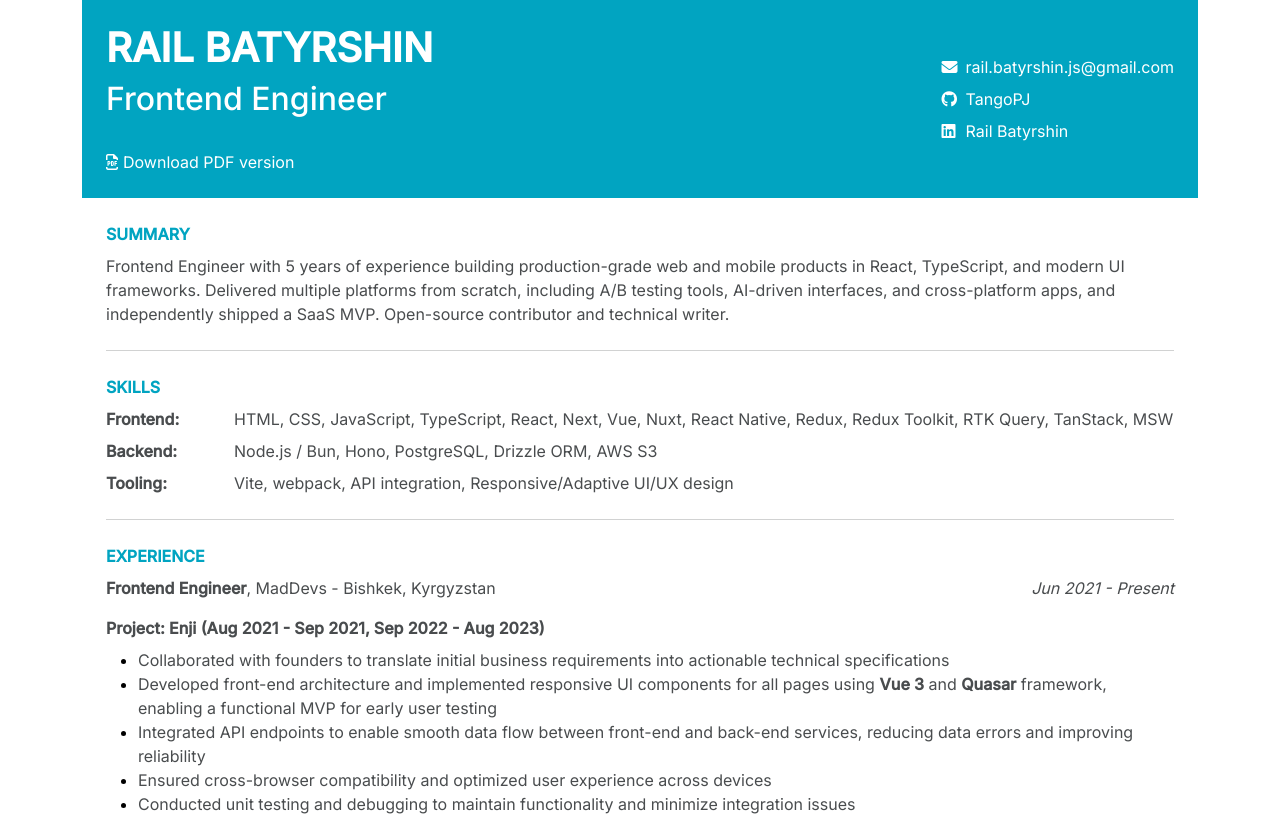
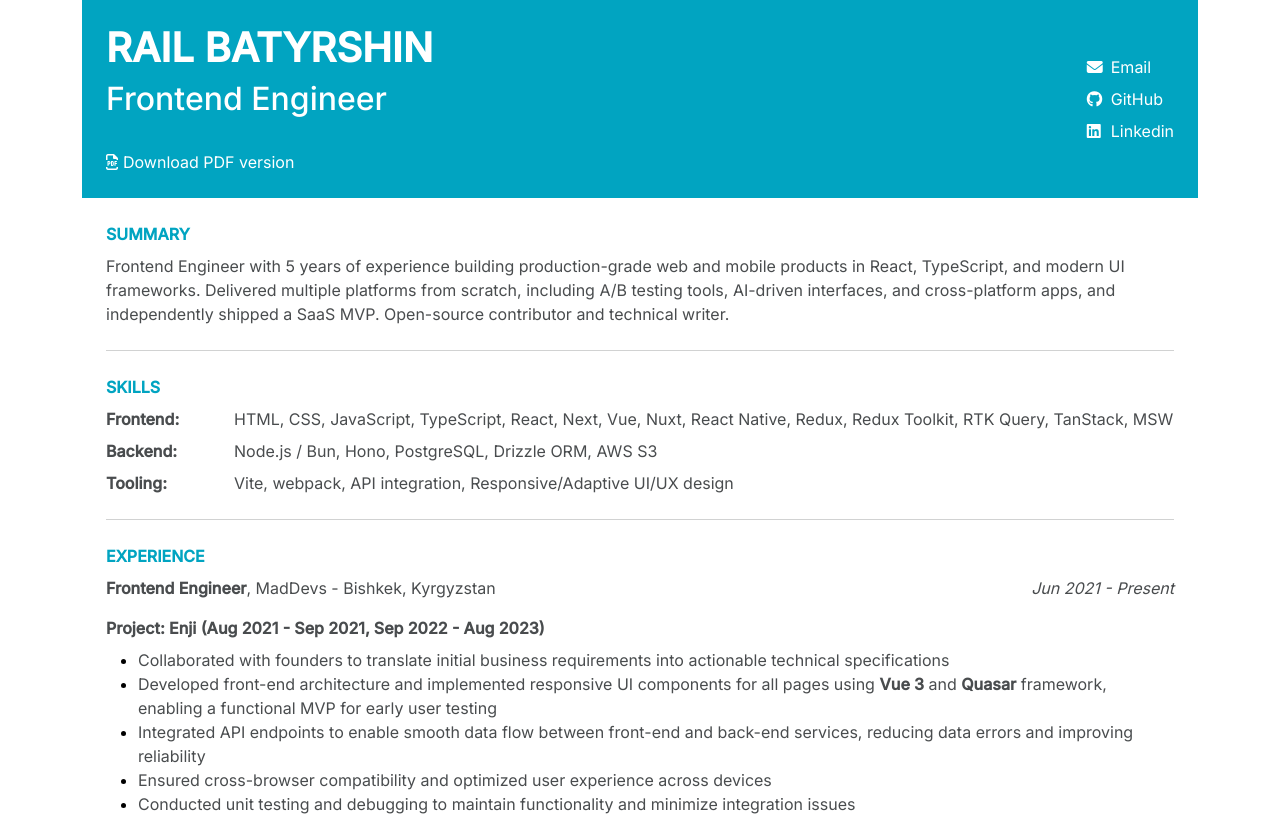
Before and after one commit to TangoPJ/rail-batyrshin, a plain HTML site: page index.html in a window 1280 px wide. Shown: the top 819 px of the page. Drawn offline with nearby package versions, Linux system fonts and the light colour scheme.

Commit message:
Deploying to gh-pages from @ TangoPJ/rail-batyrshin@64fd06aff8891650f9614a1861c1b35c868c4266 🚀

```diff
--- a/index.html
+++ b/index.html
@@ -23,9 +23,9 @@
                     <span class="screen"><a style="color: var(--color-white)" href="rail-batyrshin.frontend-engineer.pdf"><i class="far fa-file-pdf"></i>Download PDF version</a></span>
                 </div>
                 <div class="d-flex flex-column gap-2 name">
-                    <span class="hstack"><i class="fa fa-envelope fact-icon"></i><a href="mailto:rail.batyrshin.js@gmail.com" target="_blank">rail.batyrshin.js@gmail.com</a></span>
-                    <span class="hstack"><i class="fa-brands fa-github fact-icon"></i><a href="https://github.com/TangoPJ" target="_blank">TangoPJ</a></span>
-                    <span class="hstack"><i class="fa-brands fa-linkedin fact-icon"></i><a href="https://www.linkedin.com/in/rail-batyrshin" target="_blank">Rail Batyrshin</a></span>
+                    <span class="hstack"><i class="fa fa-envelope fact-icon"></i><a href="mailto:rail.batyrshin.js@gmail.com" target="_blank">Email</a></span>
+                    <span class="hstack"><i class="fa-brands fa-github fact-icon"></i><a href="https://github.com/TangoPJ" target="_blank">GitHub</a></span>
+                    <span class="hstack"><i class="fa-brands fa-linkedin fact-icon"></i><a href="https://www.linkedin.com/in/rail-batyrshin" target="_blank">Linkedin</a></span>
                 </div>
             </div>
         </header>
```
Also changed, not shown: 1 other file.
